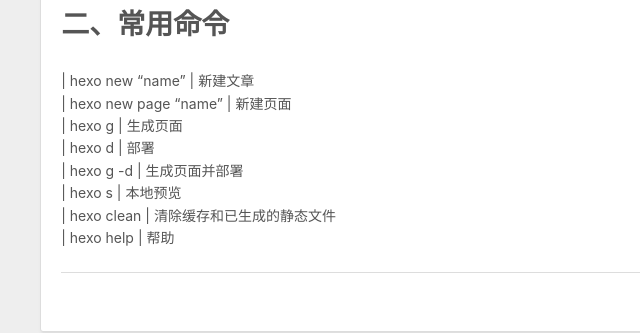
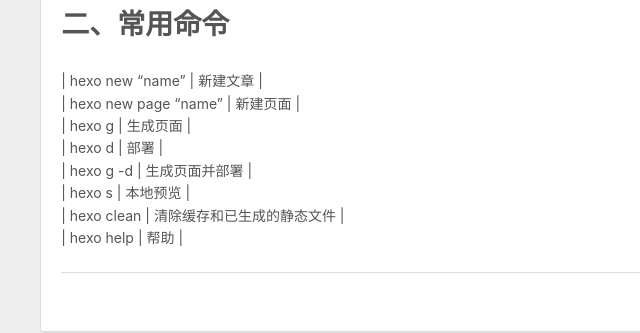
Before and after one commit to cium12138/cium12138.github.io, a plain HTML site: page index.html in a window 1280 px wide. Shown: the part 850-1183 px from the top of the page, 0-640 px from the left. Drawn offline with Linux system fonts and the light colour scheme.

Commit message:
Site updated: 2023-12-11 11:45:08

```diff
--- a/index.html
+++ b/index.html
@@ -130,7 +130,7 @@
     <div class="e-content article-entry" itemprop="articleBody">
 
         <h1 id="一、参考博客"><a href="#一、参考博客" class="headerlink" title="一、参考博客"></a>一、参考博客</h1><p><a target="_blank" rel="noopener" href="https://zhuanlan.zhihu.com/p/60578464">使用 Hexo+GitHub 搭建个人免费博客教程</a></p>
-<h1 id="二、常用命令"><a href="#二、常用命令" class="headerlink" title="二、常用命令"></a>二、常用命令</h1><p>| hexo new “name”       | 新建文章<br>| hexo new page “name”  | 新建页面<br>| hexo g                | 生成页面<br>| hexo d                | 部署<br>| hexo g -d             | 生成页面并部署<br>| hexo s                | 本地预览<br>| hexo clean            | 清除缓存和已生成的静态文件<br>| hexo help             | 帮助</p>
+<h1 id="二、常用命令"><a href="#二、常用命令" class="headerlink" title="二、常用命令"></a>二、常用命令</h1><p>| hexo new “name”       | 新建文章                  |<br>| hexo new page “name”  | 新建页面                  |<br>| hexo g                | 生成页面                  |<br>| hexo d                | 部署                      |<br>| hexo g -d             | 生成页面并部署             |<br>| hexo s                | 本地预览                  |<br>| hexo clean            | 清除缓存和已生成的静态文件  |<br>| hexo help             | 帮助                      |</p>
 
 
     </div>
```
Also changed, not shown: 2023/12/11/hexo常用命令/index.html (+4 -4 lines).
